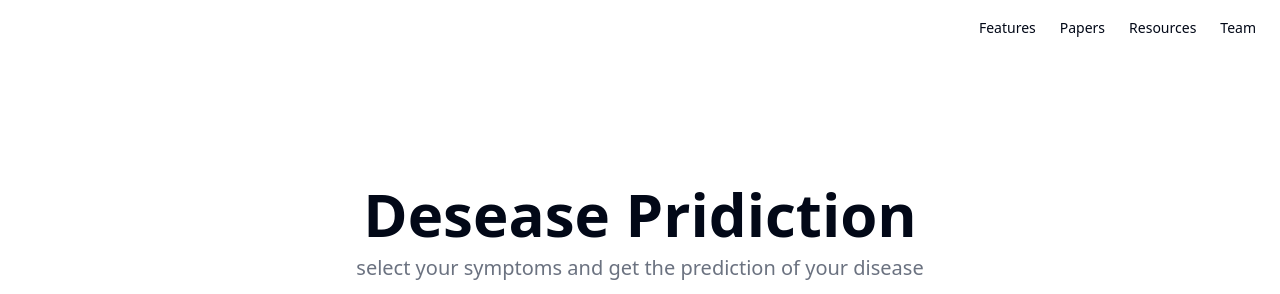
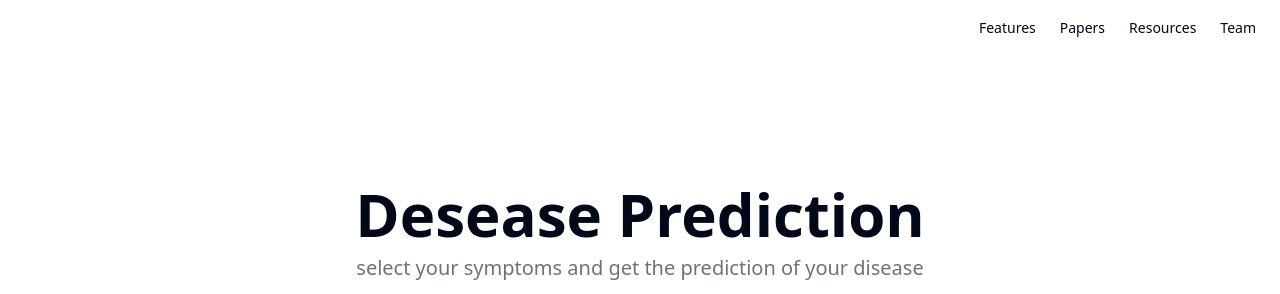
Before and after one commit to Pranavtej/final-project-ml, a Next.js app: page / in a window 1280 px wide. Shown: the top 294 px of the page. Built offline with nearby package versions, Linux system fonts and the light colour scheme.

Commit message:
fix-ui-bugs

```diff
--- a/src/pages/index.tsx
+++ b/src/pages/index.tsx
@@ -216,7 +216,7 @@ export default function Component() {
           <div className="space-y-4 text-center">
             <div className="space-y-2">
               <h1 className="text-3xl font-bold  tracking-normal sm:text-4xl md:text-5xl lg:text-6xl/none">
-               Desease Pridiction
+              Desease Prediction
               </h1>
               <p className="mx-auto max-w-[700px] text-gray-500 md:text-xl/relaxed lg:text-base/relaxed xl:text-xl/relaxed dark:text-gray-400">
                 select your symptoms and get the prediction of your disease
```
